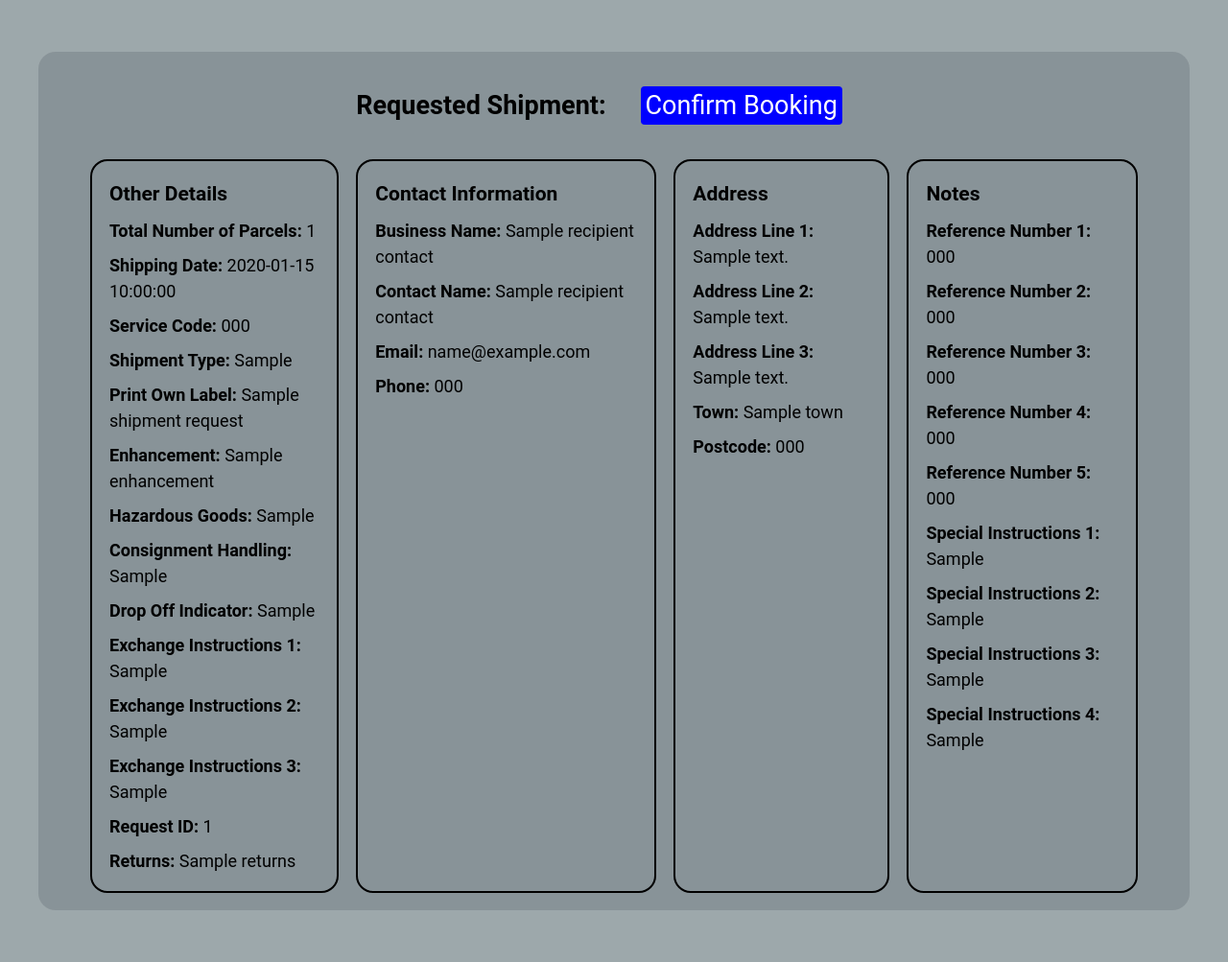
After one commit to pawrequest/amherst, a Python web app: template src/amherst/front/templates/review_order.html in a window 1280 px wide. The commit adds this page. Shown: the whole page at 96% size. Run offline with Jinja, Linux system fonts and the light colour scheme; the template is opened without the code that fills it: most values are stand-ins (such as "Sample title", 1, 10 or a date in 2020); some libraries are stand-ins or nearby versions.

Commit message:
bookings

```diff
--- a/src/amherst/front/static/script.js
+++ b/src/amherst/front/static/script.js
@@ -46,3 +46,17 @@ function loadCandidatesp() {
             updateManualFieldsCaps();
         });
 }
+
+document.addEventListener('DOMContentLoaded', function () {
+    const form = document.getElementById('main-form');
+    const returnedRequestDiv = document.querySelector('.returned-request');
+
+    form.addEventListener('input', function () {
+        returnedRequestDiv.style.display = 'none';
+
+    });
+
+    form.addEventListener('submit', function (event) {
+        returnedRequestDiv.style.display = '';
+    });
+});
--- a/src/amherst/front/static/style.css
+++ b/src/amherst/front/static/style.css
@@ -45,31 +45,40 @@ input, select, textarea, button {
     padding: .3rem;
 }
 
-#main-form {
-    max-width: min(100% - 3rem, 1200px);
-    margin-inline: auto;
+.alert {
+    background-color: red;
+    text-align: center;
+    line-height: 2rem;
+    font-size: 1.5rem;
+    padding-block: 1rem;
 }
+
 h1 {
     /*text-align: center;*/
     font-size: 1.4rem;
 }
+
 .wrapper {
     border-radius: 1rem;
-    /*font-size: 1.5rem;*/
-    /*width:100%;*/
     margin-block: 3rem;
     padding-block: 1rem;
     padding-inline: 3rem;
     display: grid;
+    max-width: min(100% - 3rem, 1200px);
+    margin-inline: auto;
+    gap: 1rem;
+    background-color: var(--clr-wrapper);
+}
+
+.wrapper__booking {
     grid-template-areas:
-        "cmc cmc cmc"
-        "shipment contact address"
-        "submit submit submit"
-        "notes notes notes";
+           "cmc cmc cmc"
+           "shipment contact address"
+           "submit submit submit"
+           "notes notes notes";
+}
 
-    gap: 1rem;
-    /*background-color: red;*/
-    background-color: var(--clr-wrapper);
+.btn-confirm {
 }
 
 .commence {
@@ -96,13 +105,8 @@ h1 {
 .inputs__contact {
     grid-area: contact;
 }
-.alert {
-    background-color: red;
-    text-align: center;
-    line-height: 2rem;
-    font-size: 1.5rem;
-    padding-block: 1rem;
-}
+
+
 .inputs__address {
     grid-area: address;
 
@@ -152,13 +156,10 @@ h1 {
     }
 
     button {
-        /*margin-top: 5px;*/
         align-self: end;
-        /*display: inline;*/
         font-size: 18px;
     }
 }
-
 
 
 button {
@@ -167,18 +168,17 @@ button {
     cursor: pointer;
     padding-inline: 5px;
     padding-block: 2px;
+    background-color: blue;
+    color: white;
+    line-height: 2rem;
+    font-size: 1.5rem;
+    margin-block: 1rem;
     /*line-height: 2rem;*/
     /*background-color: purple;*/
 }
 
 button[type="submit"] {
     grid-area: submit;
-    /* Your styles here */
-    background-color: blue;
-    color: white;
-    line-height: 2rem;
-    font-size: 1.5rem;
-    margin-block: 1rem;
 }
 
 
@@ -193,3 +193,69 @@ select:focus {
     outline: none;
     box-shadow: 0 0 5px rgba(0, 123, 255, 0.5);
 }
+
+.wrapper__requested {
+    display: grid;
+
+    grid-template-areas:
+        "... head head ..."
+        "details contact address notes";
+}
+
+.requested-shipment {
+    /*border: 1px solid #ccc;*/
+    /*padding: 20px;*/
+    /*border-radius: 5px;*/
+    /*margin-bottom: 20px;*/
+
+
+    .requested-head {
+        grid-area: head;
+        display: flex;
+        flex-direction: row;
+        align-items: center;
+        gap: 2rem;
+    }
+
+    .requested-title {
+        /*grid-area: title;*/
+    }
+
+    .btn-confirm {
+    }
+
+    .requested-container {
+        display: grid;
+        flex-wrap: wrap;
+        gap: 20px;
+    }
+
+    .requested {
+        /*display: flex;*/
+        /*flex-direction: column;*/
+        /*flex: 1;*/
+        /*min-width: 300px;*/
+        /*border: 1px solid black;*/
+        /*padding: 15px;*/
+        /*border-radius: 5px;*/
+    }
+
+    .requested__address {
+        grid-area: address;
+    }
+
+    .requested__contact {
+        grid-area: contact;
+
+    }
+
+    .requested__details {
+        grid-area: details;
+    }
+
+    .requested__notes {
+        grid-area: notes;
+    }
+
+
+}
--- a/src/amherst/front/templates/base.html
+++ b/src/amherst/front/templates/base.html
@@ -16,7 +16,7 @@
 <header>
 </header>
 <section>
-    {% if shiprec.record.alerts %}
+    {% if shiprec and shiprec.record.alerts %}
     {% for alert in shiprec.record.alerts %}
     <div class="alert alert-{{ alert.type }}">{{ alert.message }}</div>
     {% endfor %}
--- a/src/amherst/front/templates/confirm.html
+++ /dev/null
@@ -1,6 +0,0 @@
-{% extends "base.html" %}
-
-{% block title %}Confirmation{% endblock %}
-
-{% block content %}
-{% endblock %}
--- /dev/null
+++ b/src/amherst/front/templates/review_order.html
@@ -0,0 +1,110 @@
+{% extends "base.html" %}
+
+{% block title %}Amherst Shipper - confirm details{% endblock %}
+
+{% block content %}
+    <div id=results class="wrapper wrapper__requested requested-shipment">
+        {#        <div class="requested-head">#}
+        {#            <h2 class="requested-title">Requested Shipment:</h2>#}
+        {#            <button class="btn-confirm" hx-post="confirm_booking" hx-target="#results" hx-swap="innerHTML">Confirm Booking</button>#}
+        {#        </div>#}
+        <div class="requested-head">
+            <h2 class="requested-title">Requested Shipment:</h2>
+            <form hx-post="confirm_booking" hx-target="#results" hx-swap="innerHTML">
+                <input type="hidden" name="shipment_request" value='{{ shipment_request.model_dump_json() | safe }}'>
+                <input type="hidden" name="shiprec_id" value='{{ shiprec.id }}'>
+                <button type="submit" class="btn-confirm">Confirm Booking</button>
+            </form>
+        </div>
+        <div class="inputs requested__contact">
+            <h3>Contact Information</h3>
+            <p><strong>Business Name:</strong> {{ shipment_request.recipient_contact.business_name }}</p>
+            <p><strong>Contact Name:</strong> {{ shipment_request.recipient_contact.contact_name }}</p>
+            <p><strong>Email:</strong> {{ shipment_request.recipient_contact.email_address }}</p>
+            <p><strong>Phone:</strong> {{ shipment_request.recipient_contact.mobile_phone }}</p>
+        </div>
+
+        <div class="inputs requested__address">
+            <h3>Address</h3>
+            <p><strong>Address Line 1:</strong> {{ shipment_request.recipient_address.address_line1 }}</p>
+            {% if shipment_request.recipient_address.address_line2 %}
+                <p><strong>Address Line 2:</strong> {{ shipment_request.recipient_address.address_line2 }}</p>
+            {% endif %}
+            {% if shipment_request.recipient_address.address_line3 %}
+                <p><strong>Address Line 3:</strong> {{ shipment_request.recipient_address.address_line3 }}</p>
+            {% endif %}
+            <p><strong>Town:</strong> {{ shipment_request.recipient_address.town }}</p>
+            <p><strong>Postcode:</strong> {{ shipment_request.recipient_address.postcode }}</p>
+        </div>
+
+        <div class="inputs requested__notes">
+            <h3>Notes</h3>
+            {% if shipment_request.reference_number1 %}
+                <p><strong>Reference Number 1:</strong> {{ shipment_request.reference_number1 }}</p>
+            {% endif %}
+            {% if shipment_request.reference_number2 %}
+                <p><strong>Reference Number 2:</strong> {{ shipment_request.reference_number2 }}</p>
+            {% endif %}
+            {% if shipment_request.reference_number3 %}
+                <p><strong>Reference Number 3:</strong> {{ shipment_request.reference_number3 }}</p>
+            {% endif %}
+            {% if shipment_request.reference_number4 %}
+                <p><strong>Reference Number 4:</strong> {{ shipment_request.reference_number4 }}</p>
+            {% endif %}
+            {% if shipment_request.reference_number5 %}
+                <p><strong>Reference Number 5:</strong> {{ shipment_request.reference_number5 }}</p>
+            {% endif %}
+            {% if shipment_request.special_instructions1 %}
+                <p><strong>Special Instructions 1:</strong> {{ shipment_request.special_instructions1 }}</p>
+            {% endif %}
+            {% if shipment_request.special_instructions2 %}
+                <p><strong>Special Instructions 2:</strong> {{ shipment_request.special_instructions2 }}</p>
+            {% endif %}
+            {% if shipment_request.special_instructions3 %}
+                <p><strong>Special Instructions 3:</strong> {{ shipment_request.special_instructions3 }}</p>
+            {% endif %}
+            {% if shipment_request.special_instructions4 %}
+                <p><strong>Special Instructions 4:</strong> {{ shipment_request.special_instructions4 }}</p>
+            {% endif %}
+        </div>
+
+        <div class="inputs requested__details">
+            <h3>Other Details</h3>
+            <p><strong>Total Number of Parcels:</strong> {{ shipment_request.total_number_of_parcels }}</p>
+            <p><strong>Shipping Date:</strong> {{ shipment_request.shipping_date }}</p>
+            <p><strong>Service Code:</strong> {{ shipment_request.service_code }}</p>
+            <p><strong>Shipment Type:</strong> {{ shipment_request.shipment_type }}</p>
+            {% if shipment_request.print_own_label %}
+                <p><strong>Print Own Label:</strong> {{ shipment_request.print_own_label }}</p>
+            {% endif %}
+            {% if shipment_request.enhancement %}
+                <p><strong>Enhancement:</strong> {{ shipment_request.enhancement }}</p>
+            {% endif %}
+            {% if shipment_request.hazardous_goods %}
+                <p><strong>Hazardous Goods:</strong> {{ shipment_request.hazardous_goods }}</p>
+            {% endif %}
+            {% if shipment_request.consignment_handling %}
+                <p><strong>Consignment Handling:</strong> {{ shipment_request.consignment_handling }}</p>
+            {% endif %}
+            {% if shipment_request.drop_off_ind %}
+                <p><strong>Drop Off Indicator:</strong> {{ shipment_request.drop_off_ind }}</p>
+            {% endif %}
+            {% if shipment_request.exchange_instructions1 %}
+                <p><strong>Exchange Instructions 1:</strong> {{ shipment_request.exchange_instructions1 }}</p>
+            {% endif %}
+            {% if shipment_request.exchange_instructions2 %}
+                <p><strong>Exchange Instructions 2:</strong> {{ shipment_request.exchange_instructions2 }}</p>
+            {% endif %}
+            {% if shipment_request.exchange_instructions3 %}
+                <p><strong>Exchange Instructions 3:</strong> {{ shipment_request.exchange_instructions3 }}</p>
+            {% endif %}
+            {% if shipment_request.request_id %}
+                <p><strong>Request ID:</strong> {{ shipment_request.request_id }}</p>
+            {% endif %}
+            {% if shipment_request.returns %}
+                <p><strong>Returns:</strong> {{ shipment_request.returns }}</p>
+            {% endif %}
+        </div>
+    </div>
+
+{% endblock %}
```
Also changed, not shown: src/amherst/front/jin_book.py (added, +92 -0 lines), src/amherst/front/jinji.py (+78 -32 lines), src/amherst/front/templates/base_form.html (+22 -23 lines), src/amherst/front/templates/address_inputs.html (renamed from src/amherst/front/templates/address_form.html).
